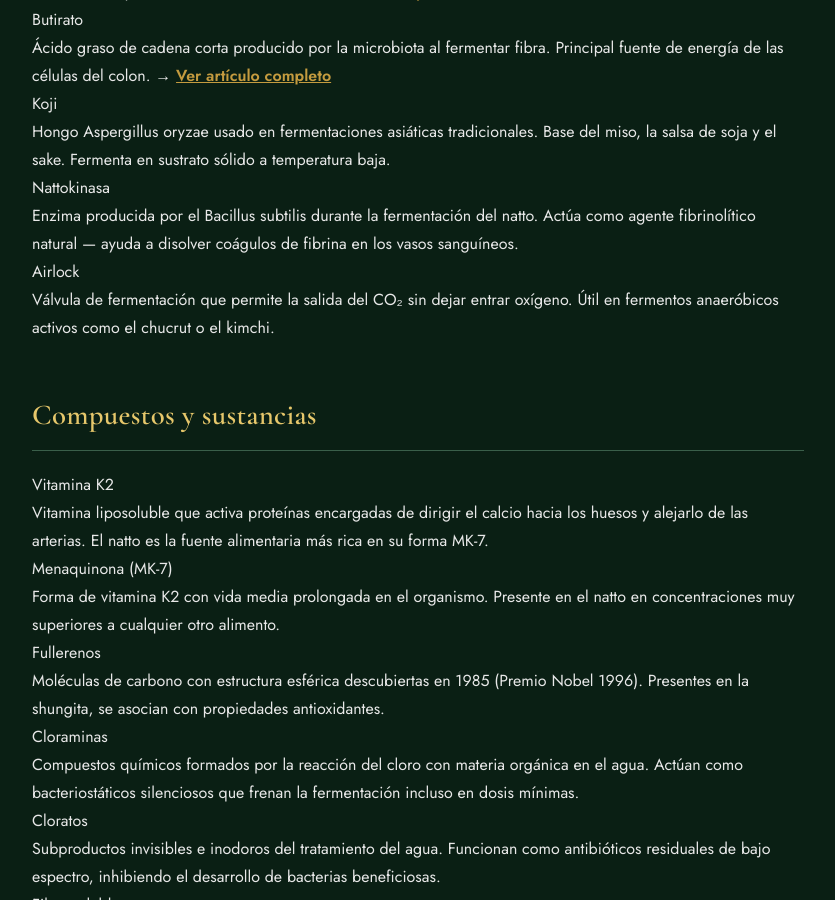
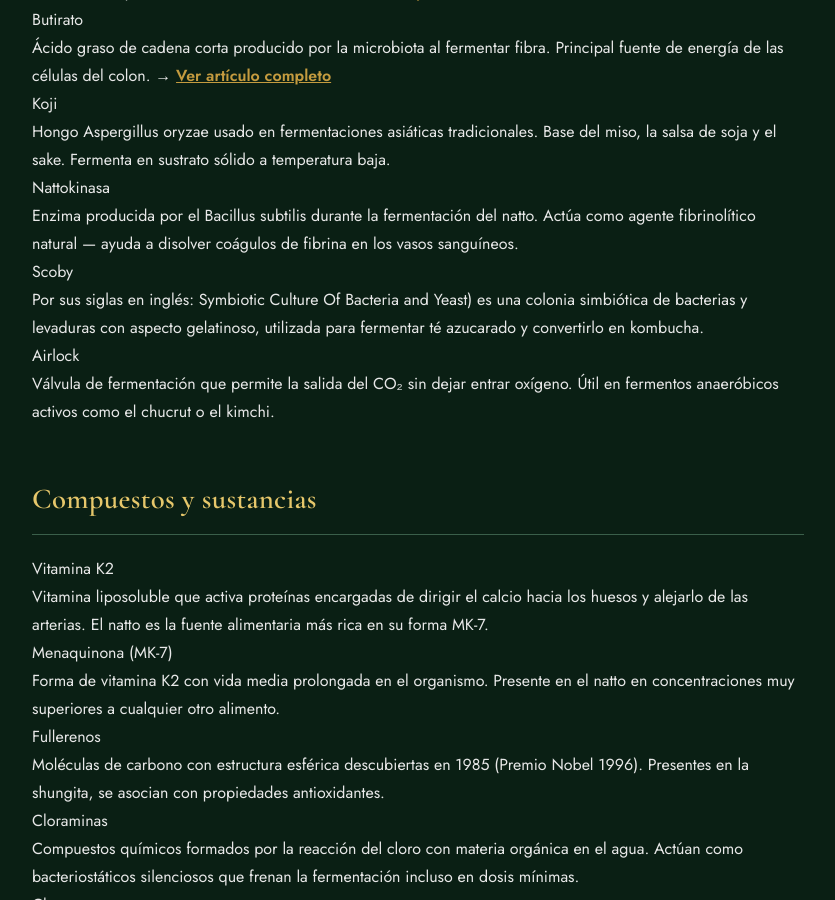
Before and after one commit to askedwhy11/fermentarBK, a Jekyll site: the page built from glosario.html, in a window 1280 px wide and 900 px high, scrolled down 2218 px. Shown: the whole window, without its empty margins (222-1057 px from the left). Built offline with Jekyll 4.4.1, drawn with Linux system fonts in a browser that asks for light colours.

Commit message:
Update glosario.html

```diff
--- a/glosario.html
+++ b/glosario.html
@@ -84,7 +84,8 @@ title: Glosario
 
     <dt id="nattokinasa">Nattokinasa</dt>
     <dd>Enzima producida por el Bacillus subtilis durante la fermentación del natto. Actúa como agente fibrinolítico natural — ayuda a disolver coágulos de fibrina en los vasos sanguíneos.</dd>
-
+    <dt id="scoby">Scoby</dt>
+    <dd>Por sus siglas en inglés: Symbiotic Culture Of Bacteria and Yeast) es una colonia simbiótica de bacterias y levaduras con aspecto gelatinoso, utilizada para fermentar té azucarado y convertirlo en kombucha.</dd>
     <dt id="airlock">Airlock</dt>
     <dd>Válvula de fermentación que permite la salida del CO₂ sin dejar entrar oxígeno. Útil en fermentos anaeróbicos activos como el chucrut o el kimchi.</dd>
 
```
